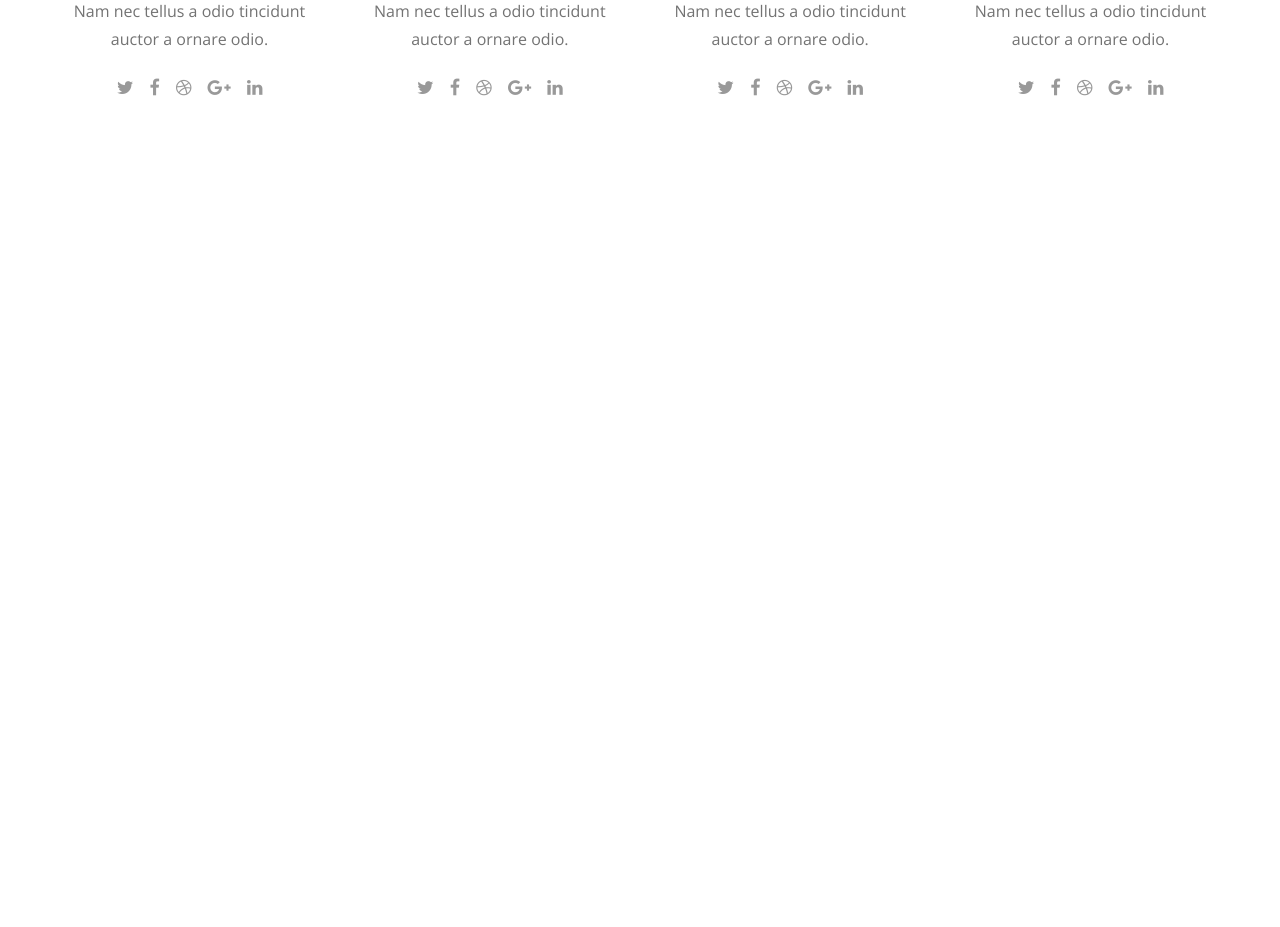
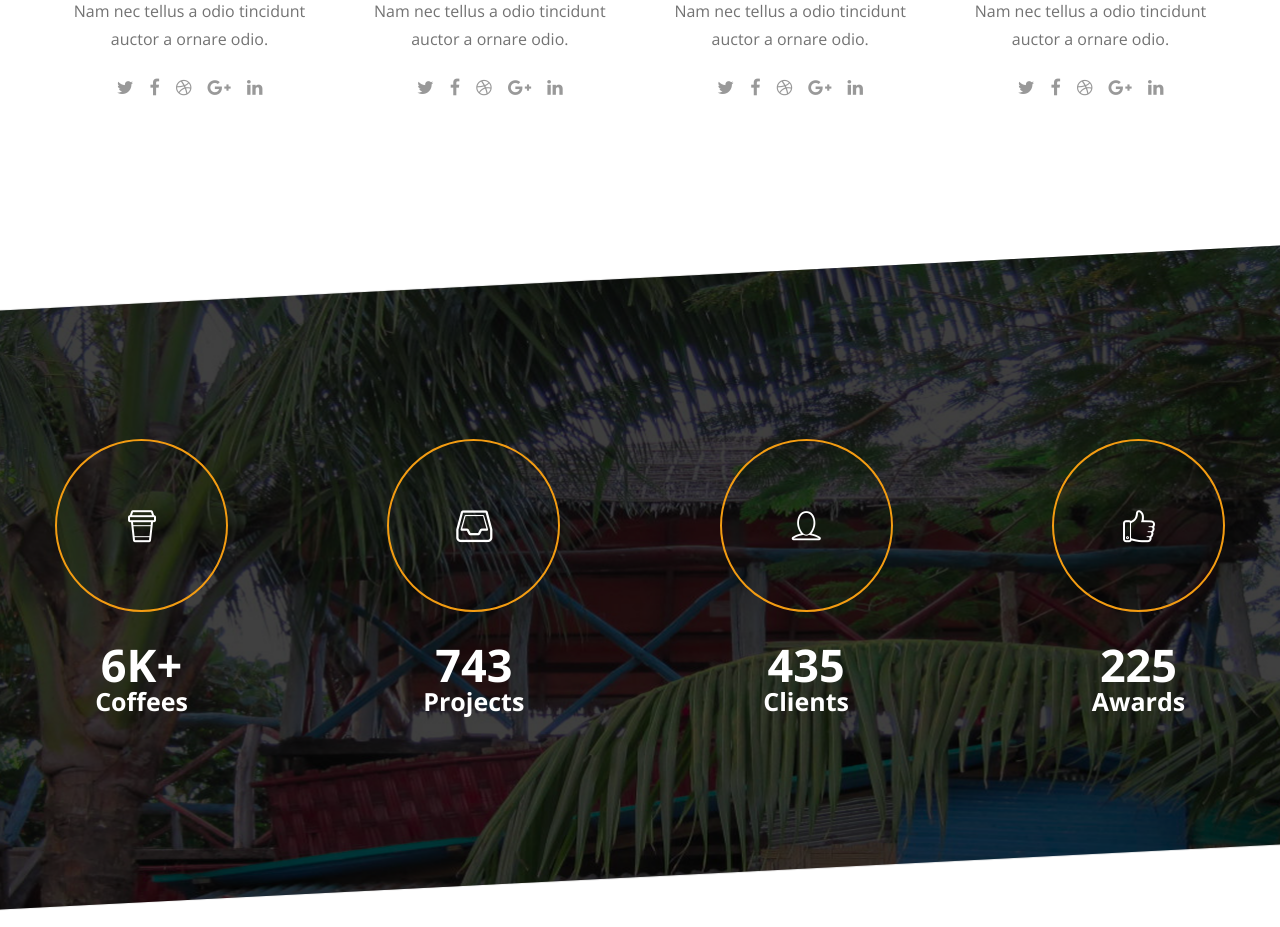
Before and after one commit to LesiaLametta/Avocode_example, a PHP site: page / in a window 1280 px wide. Shown: the part 3891-4818 px from the top of the page. Before the commit the page ends 3987 px from the top, so only its background shows below. Run offline with PHP 8.4, Linux system fonts and the light colour scheme; some web fonts are replaced.

Commit message:
<div class="facts-list"> Implementation
adding animation to the Hover Selecror and styling all of the div's components

```diff
--- a/css/style.css
+++ b/css/style.css
@@ -6,6 +6,7 @@ body {
 
 .wrapper {
     max-width: 1250px;
+    width: 100%;
     margin: 0 auto;
     padding: 0 40px;
 }
@@ -41,6 +42,13 @@ h6 {
     line-height: 25px;
     text-transform: uppercase;
 }
+
+
+
+
+
+
+
 
 
 
@@ -177,6 +185,13 @@ header {
 .menu_link:hover {
     color: #0d0d0d;
 }
+
+
+
+
+
+
+
 
 
 
@@ -360,6 +375,13 @@ header {
 
 
 
+
+
+
+
+
+
+
 /*box skills*/
 
 .box-skills {
@@ -385,6 +407,13 @@ header {
 .box-skills_item--content {
     padding-left: 35px;
 }
+
+
+
+
+
+
+
 
 
 
@@ -472,6 +501,13 @@ header {
 
 
 
+
+
+
+
+
+
+
 /*quotes*/
 
 .quote {
@@ -534,6 +570,13 @@ header {
     background-color: #f39c12;
     margin: 0 auto 20px;
 }
+
+
+
+
+
+
+
 
 
 
@@ -643,3 +686,52 @@ header {
 .social_link:hover {
     color: #f39c12;
 }
+
+.facts-list {
+    display: flex;
+    justify-content: space-between;
+}
+
+.facts-list_item:hover .facts-list_icon {
+    border-color: #ffffff;
+}
+
+.facts-list_item:hover .facts-list_icon [class*="icon"]:before {
+    color: #f39c12;
+}
+
+.facts-list_icon {
+    display: flex;
+    align-items: center;
+    justify-content: center;
+    font-size: 35px;
+    margin-bottom: 30px;
+    width: 173px;
+    height: 173px;
+    border: 2px solid #f39c12;
+    color: #f39c12;
+    border-radius: 50%;
+    color: #ffffff;
+    transition: all 0.3s;
+}
+
+
+
+.facts-list_icon [class*="icon"]:before {
+    color: #ffffff;
+    transition: all 0.3s;
+}
+
+.facts-list h5 {
+    color: #ffffff;
+    font-size: 25px;
+    font-weight: 700;
+    text-align: center;
+    line-height: 29px;
+}
+
+.facts-list h5 span {
+    font-size: 45px;
+    display: block;
+    line-height: 45px;
+}
--- a/index.html
+++ b/index.html
@@ -207,6 +207,33 @@
             </div>
         </div>
     </section>
+    <section class="section-bg">
+        <div class="wrapper">
+            <div class="facts-list">
+                <div class="facts-list_item">
+                    <div class="facts-list_icon"><span class="icon-cup"></span></div>
+                    <h5><span>6K+
+</span> Coffees</h5>
+                </div>
+                <div class="facts-list_item">
+                    <div class="facts-list_icon"><span class="icon-stack"></span></div>
+                    <h5><span>743
+</span> Projects</h5>
+                </div>
+                <div class="facts-list_item">
+                    <div class="facts-list_icon"><span class="icon-user"></span></div>
+                    <h5><span>435
+</span> Clients</h5>
+                </div>
+                <div class="facts-list_item">
+                    <div class="facts-list_icon"><span class="icon-like"></span></div>
+                    <h5><span>225
+</span> Awards</h5>
+                </div>
+            </div>
+        </div>
+        </div>
+    </section>
     <script type="text/javascript" src="js/jquery-1.11.0.min.js"></script>
     <script type="text/javascript" src="js/custom.js"></script>
 </body>
```
